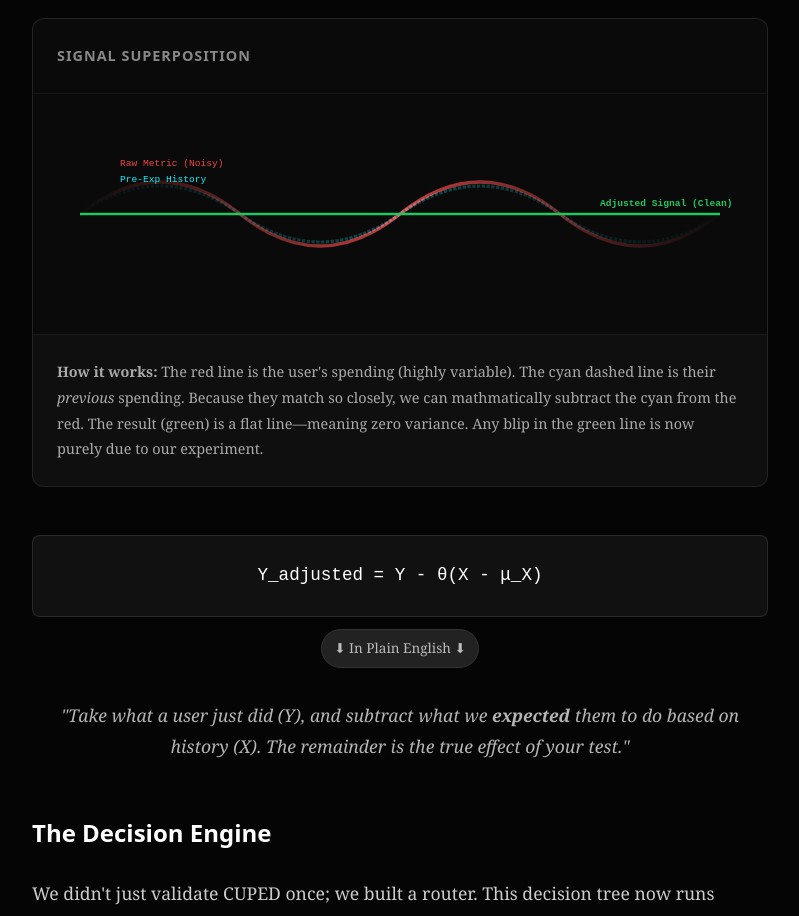
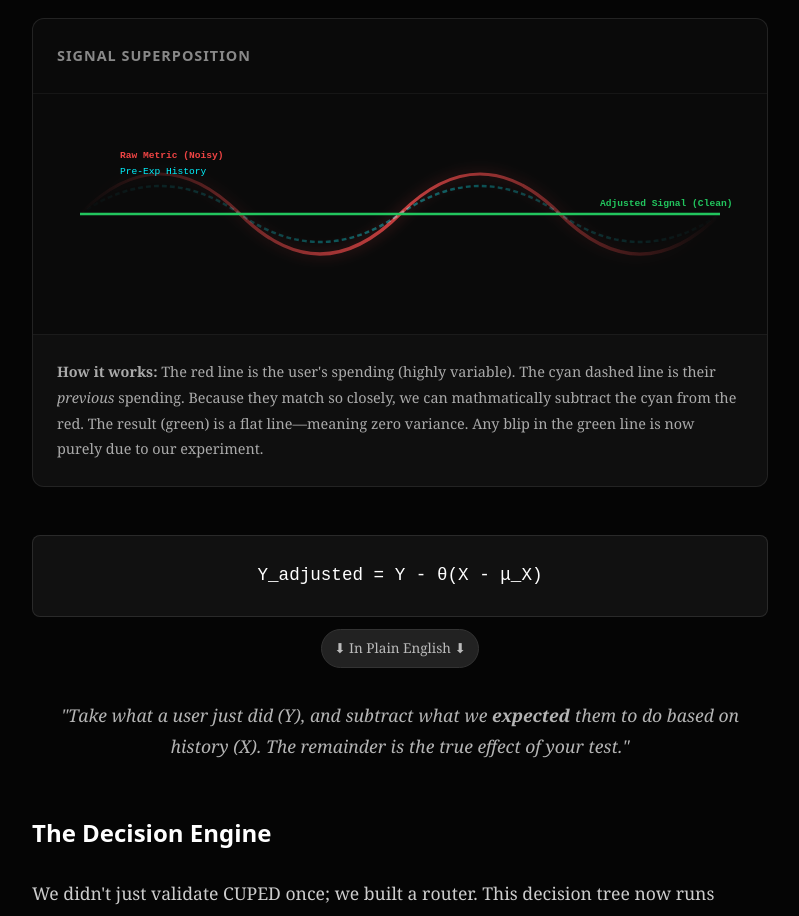
Before and after one commit to justsuyash/justsuyash_portfolio, a React (Vite) app: page /articles/litmus-test-protocol in a window 1280 px wide. Shown: the part 1800-2716 px from the top of the page, without its empty margins (240-1039 px from the left). Built offline with nearby package versions, Linux system fonts and the light colour scheme.

Commit message:
fix: improve litmus test wave animation clarity

```diff
--- a/src/pages/articles/LitmusTestProtocolPage.jsx
+++ b/src/pages/articles/LitmusTestProtocolPage.jsx
@@ -133,36 +133,36 @@ const LitmusTestProtocolPage = () => {
                                     {/* Grid Lines */}
                                     <line x1="0" y1="100" x2="800" y2="100" stroke="rgba(255,255,255,0.1)" strokeWidth="1" strokeDasharray="4 4" />
 
-                                    {/* Metric Wave (Red) - Noisy */}
+                                    {/* Metric Wave (Red) - Noisy & High Amplitude */}
                                     <path
-                                        d="M0,100 Q100,20 200,100 T400,100 T600,100 T800,100"
+                                        d="M0,100 Q100,0 200,100 T400,100 T600,100 T800,100"
                                         fill="none"
                                         stroke="url(#gradMetric)"
                                         strokeWidth="4"
-                                        style={{ mixBlendMode: 'screen' }}
+                                        style={{ mixBlendMode: 'screen', filter: 'drop-shadow(0 0 8px rgba(239,68,68,0.5))' }}
                                     >
                                         <animate attributeName="d"
-                                            dur="10s"
+                                            dur="8s"
                                             repeatCount="indefinite"
                                             values="
-                                            M0,100 Q100,20 200,100 T400,100 T600,100 T800,100;
-                                            M0,100 Q100,180 200,100 T400,100 T600,100 T800,100;
-                                            M0,100 Q100,20 200,100 T400,100 T600,100 T800,100"
+                                            M0,100 Q100,0 200,100 T400,100 T600,100 T800,100;
+                                            M0,100 Q100,200 200,100 T400,100 T600,100 T800,100;
+                                            M0,100 Q100,0 200,100 T400,100 T600,100 T800,100"
                                         />
                                     </path>
-                                    <text x="50" y="40" fill="#ef4444" fontSize="12" fontFamily="monospace">Raw Metric (Noisy)</text>
+                                    <text x="50" y="30" fill="#ef4444" fontSize="12" fontFamily="monospace" fontWeight="bold">Raw Metric (Noisy)</text>
 
-                                    {/* Covariate Wave (Cyan) - Correlated */}
+                                    {/* Covariate Wave (Cyan) - Correlated but visibly distinct */}
                                     <path
                                         d="M0,100 Q100,30 200,100 T400,100 T600,100 T800,100"
                                         fill="none"
                                         stroke="url(#gradCovariate)"
-                                        strokeWidth="4"
-                                        strokeDasharray="4 2"
-                                        style={{ mixBlendMode: 'screen', opacity: 0.6 }}
+                                        strokeWidth="3"
+                                        strokeDasharray="6 4"
+                                        style={{ mixBlendMode: 'screen', opacity: 0.8 }}
                                     >
                                         <animate attributeName="d"
-                                            dur="10s"
+                                            dur="8s"
                                             repeatCount="indefinite"
                                             values="
                                             M0,100 Q100,30 200,100 T400,100 T600,100 T800,100;
@@ -170,7 +170,7 @@ const LitmusTestProtocolPage = () => {
                                             M0,100 Q100,30 200,100 T400,100 T600,100 T800,100"
                                         />
                                     </path>
-                                    <text x="50" y="60" fill="#00f3ff" fontSize="12" fontFamily="monospace">Pre-Exp History</text>
+                                    <text x="50" y="50" fill="#00f3ff" fontSize="12" fontFamily="monospace">Pre-Exp History</text>
 
                                     {/* Result Wave (Green) - Flat */}
                                     <line x1="0" y1="100" x2="800" y2="100" stroke="#22c55e" strokeWidth="3" />
```
